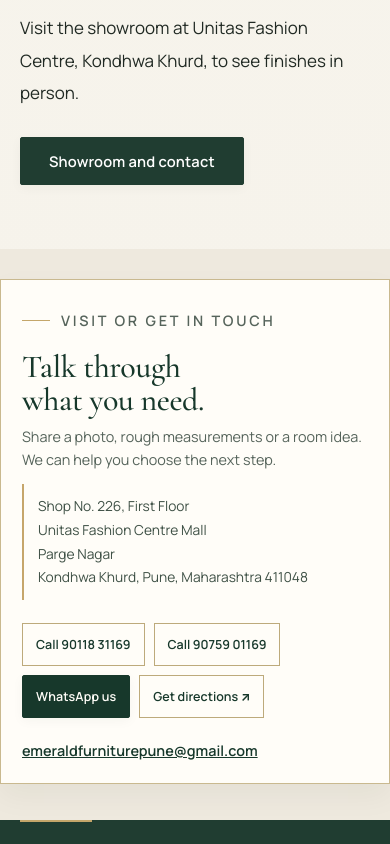
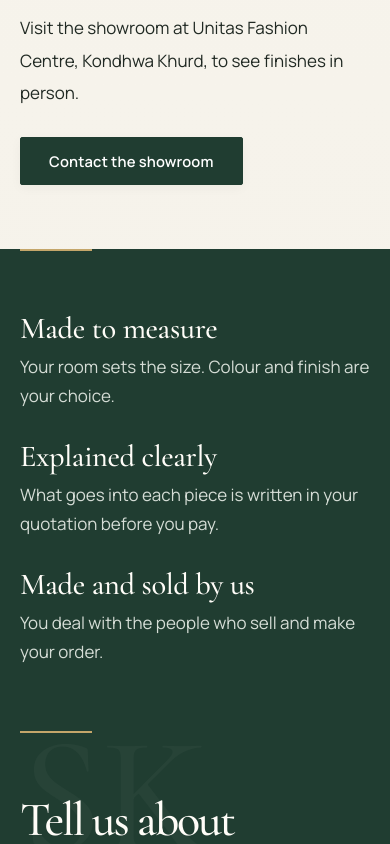
Before and after one commit to faisalahmad7/SK-emerald-landing-page, a React (Vite) app: page /about in a window 390 px wide. Shown: the part 1060-1904 px from the top of the page. Built offline with nearby package versions, Linux system fonts and the light colour scheme.

Commit message:
Remove combined phone contact panel from About

```diff
--- a/src/pages/Info.jsx
+++ b/src/pages/Info.jsx
@@ -1,6 +1,6 @@
 import { Link } from '../router'
 import { Photo, Seo, PageHead, Enquire, Dim } from '../components/ui'
-import { BUSINESS, waLink, mapsLink, telLink } from '../data/business'
+import { BUSINESS, waLink } from '../data/business'
 import { SLOTS } from '../data/images'
 import { PROCESS, MATERIALS, CARE, FAQS } from '../data/content'
 
@@ -44,24 +44,7 @@
           <p>We make sofas, recliners, beds, wardrobes, kitchens and TV units, and take on wooden doors, wood polishing and furniture for offices and institutions. Customers come from Pune and from other parts of Maharashtra.</p>
           <p>Because the pieces are made to order, the size, fabric and finish can change before anything is cut. Our promise is on the logo: <i>{BUSINESS.tagline}</i>.</p>
           <p>Visit the showroom at Unitas Fashion Centre, Kondhwa Khurd, to see finishes in person.</p>
-          <Link className="btn about-contact-desktop" to="/contact">Showroom and contact</Link>
-          <a className="btn about-contact-mobile" href="#mobile-contact">Showroom and contact</a>
-        </div>
-      </section>
-      <section className="mobile-contact-merge" id="mobile-contact">
-        <div className="wrap mobile-contact-card">
-          <div>
-            <p className="editorial-eyebrow"><span /> Visit or get in touch</p>
-            <h2>Talk through what you need.</h2>
-            <p>Share a photo, rough measurements or a room idea. We can help you choose the next step.</p>
-          </div>
-          <address>{BUSINESS.showroom.lines.map((line) => <span key={line}>{line}</span>)}</address>
-          <div className="mobile-contact-actions">
-            {BUSINESS.phones.map((phone) => <a className="mobile-contact-call" href={telLink(phone)} key={phone.tel}>Call {phone.display}</a>)}
-            <a className="btn" href={waLink('Hello SK Emerald Interior, I would like to discuss a furniture or interior enquiry.')} target="_blank" rel="noopener noreferrer">WhatsApp us</a>
-            <a className="mobile-contact-directions" href={mapsLink} target="_blank" rel="noopener noreferrer">Get directions ↗</a>
-          </div>
-          <p className="mobile-contact-email"><a href={`mailto:${BUSINESS.email}`}>{BUSINESS.email}</a></p>
+          <Link className="btn" to="/contact">Contact the showroom</Link>
         </div>
       </section>
       <section className="green"><div className="wrap principles">
```
